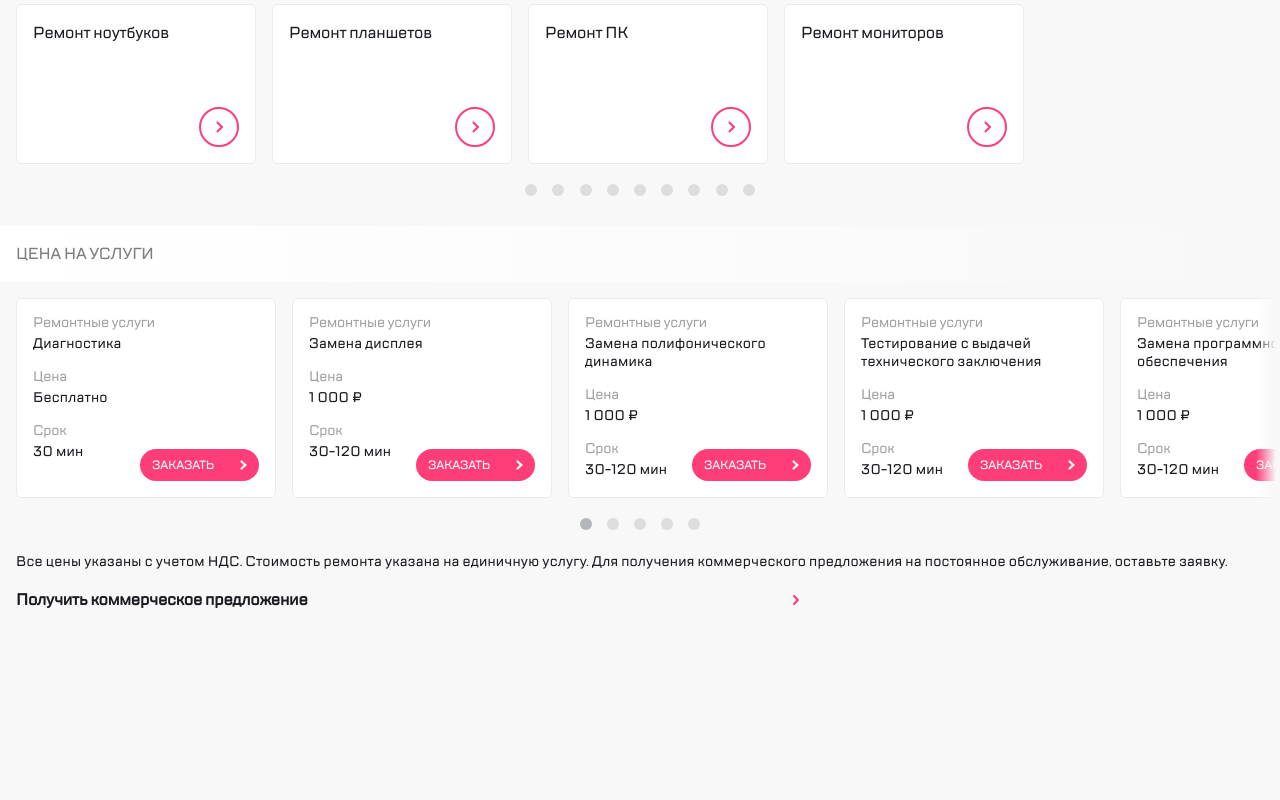
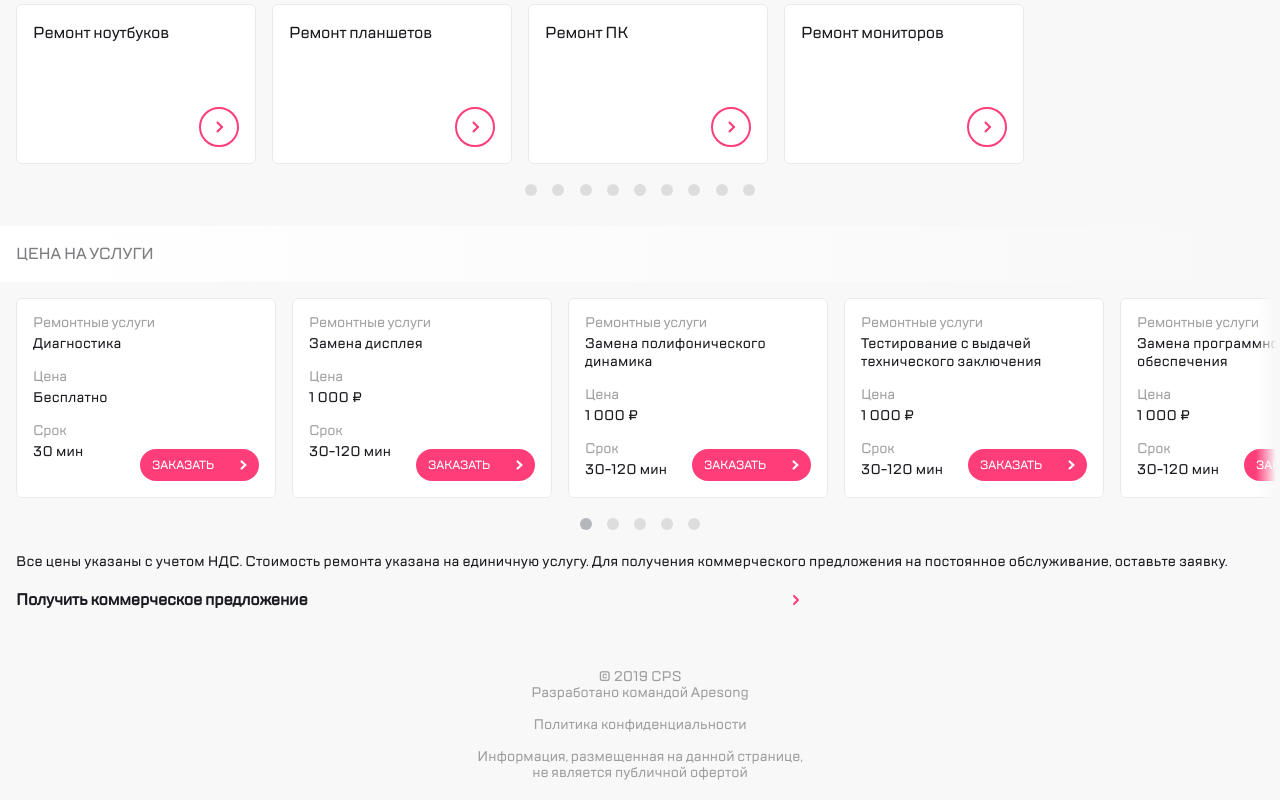
Before and after one commit to Nef-st/cps-layout-mobile-first, a website built with webpack: page src/index.html in a window 1280 px wide. Shown: the part 1373-2173 px from the top of the page. Before the commit the page ends 2025 px from the top, so only its background shows below. Built offline with nearby package versions, Linux system fonts and the light colour scheme.

Commit message:
create footer

```diff
--- a/src/index.html
+++ b/src/index.html
@@ -450,6 +450,23 @@
             </a>
           </div>
         </section>
+        <footer class="footer">
+          <p>
+            © 2019 CPS
+            <br />
+
+            Разработано командой Apesong
+          </p>
+
+          <p> Политика конфиденциальности </p>
+
+          <p>
+            Информация, размещенная на данной странице,
+            <br />
+
+            не является публичной офертой
+          </p>
+        </footer>
       </main>
     </div>
   </body>
--- /dev/null
+++ b/src/scss/blocks/footer.scss
@@ -0,0 +1,18 @@
+@import '../var.scss';
+
+.footer {
+  text-align: center;
+  padding-top: 17px;
+  p {
+    margin-bottom: 16px;
+    font-size: 14px;
+    line-height: 16px;
+    text-align: center;
+    color: $textColorAdditional;
+    mix-blend-mode: normal;
+    opacity: 0.72;
+    &:last-child {
+      margin-bottom: 19px;
+    }
+  }
+}
--- a/src/scss/style.scss
+++ b/src/scss/style.scss
@@ -5,6 +5,8 @@
 @import './blocks/brands.scss';
 @import './blocks/technique.scss';
 @import './blocks/price.scss';
+@import './blocks/footer.scss';
+
 @import './blocks/section-header.scss';
 @import './blocks/slider.scss';
 @import './blocks/button.scss';
```
